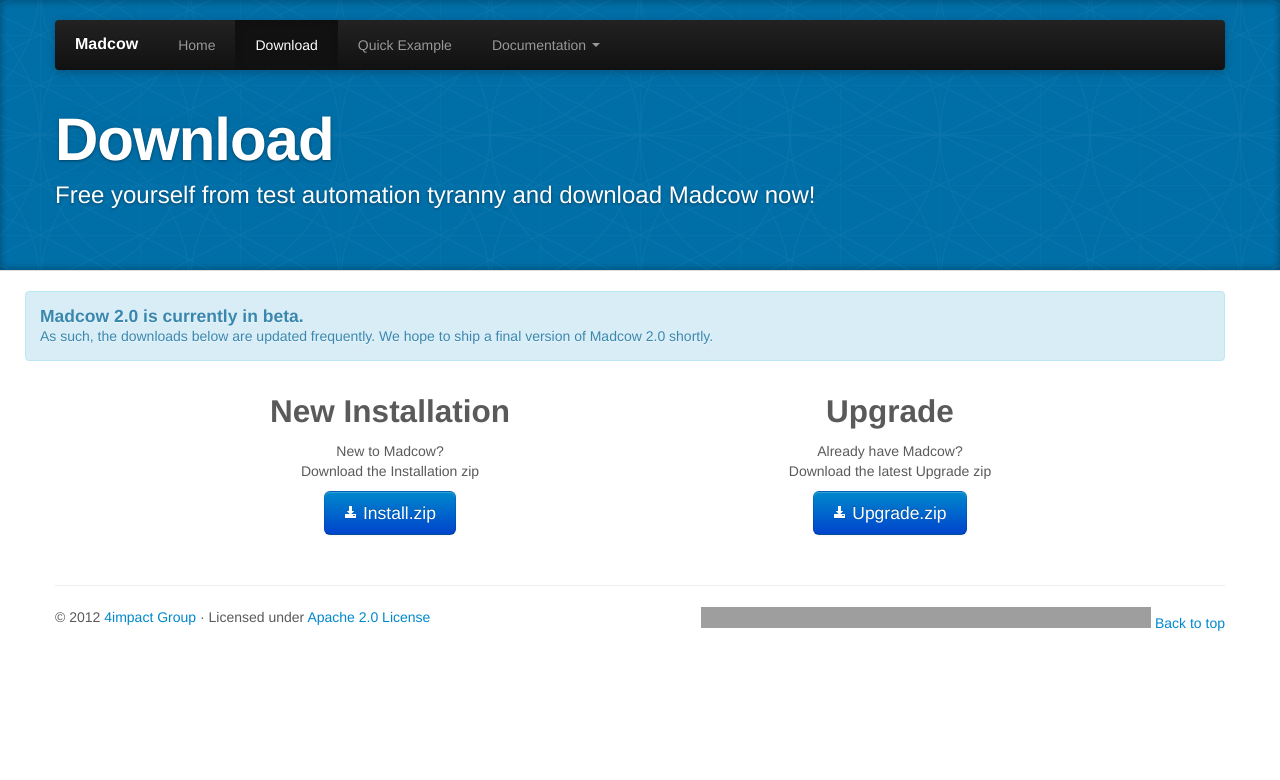
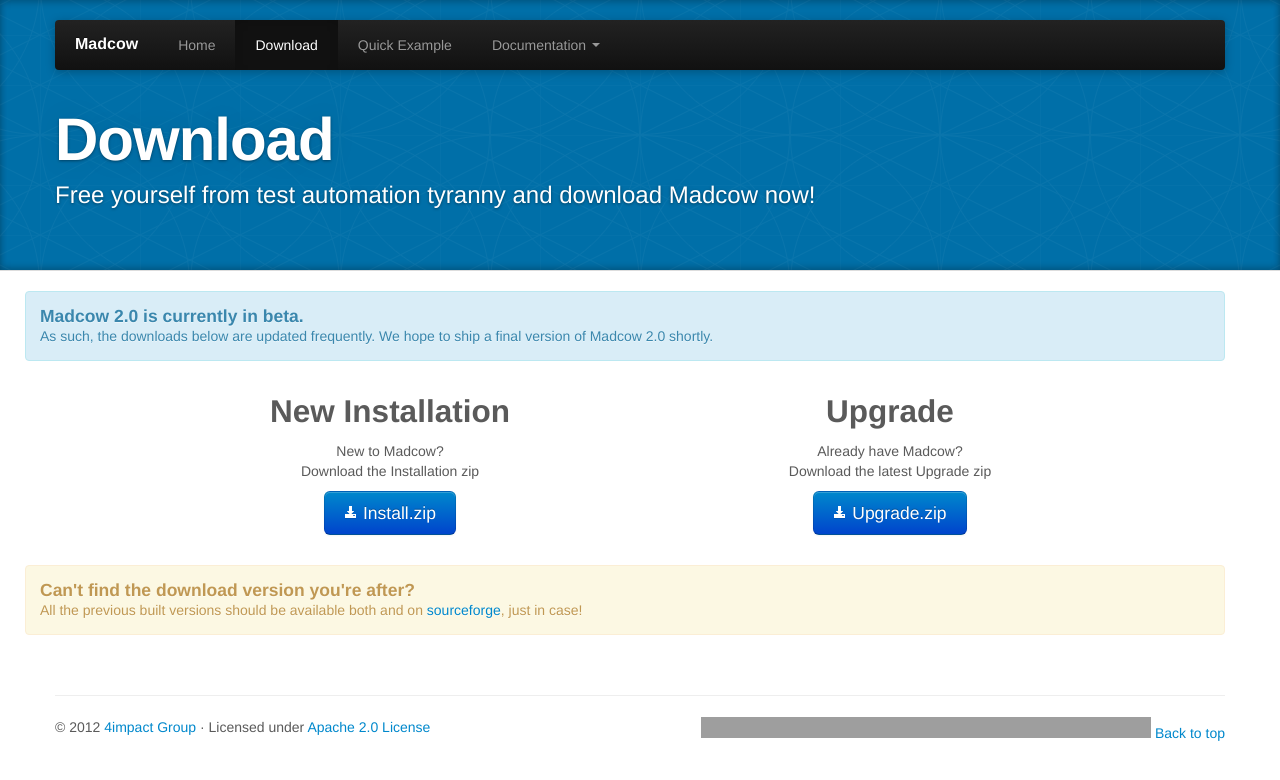
Before and after one commit to 4impact/madcow, a Jekyll site: the page built from download.html, in a window 1280 px wide, cut to the strip 0-780 px from the top of the page. Built offline with Jekyll 4.4.1, drawn with Linux system fonts in a browser that asks for light colours; grey boxes are pictures that could not be loaded.

Commit message:
added old builds back. updated download page to link to source forge stuff

```diff
--- a/download.html
+++ b/download.html
@@ -30,4 +30,16 @@
             Upgrade zip</p>
         <p><a class="btn btn-primary btn-large" href="http://madcow.4impact.net.au/assets/releases/build90/madcow-project-2.0-SNAPSHOT-upgrade.zip"><i class="icon-download-alt icon-white"></i> Upgrade.zip</a></p>
     </span>
+
 </div>
+
+<div class="row">
+    <span>&nbsp;</span>
+</div>
+
+<div class="row">
+    <div class="alert alert-block">
+        <h4>Can't find the download version you're after? </h4>
+        All the previous built versions should be available both and on <a href="https://sourceforge.net/projects/madcow2/files">sourceforge</a>, just in case!
+    </div>
+</div>
```
